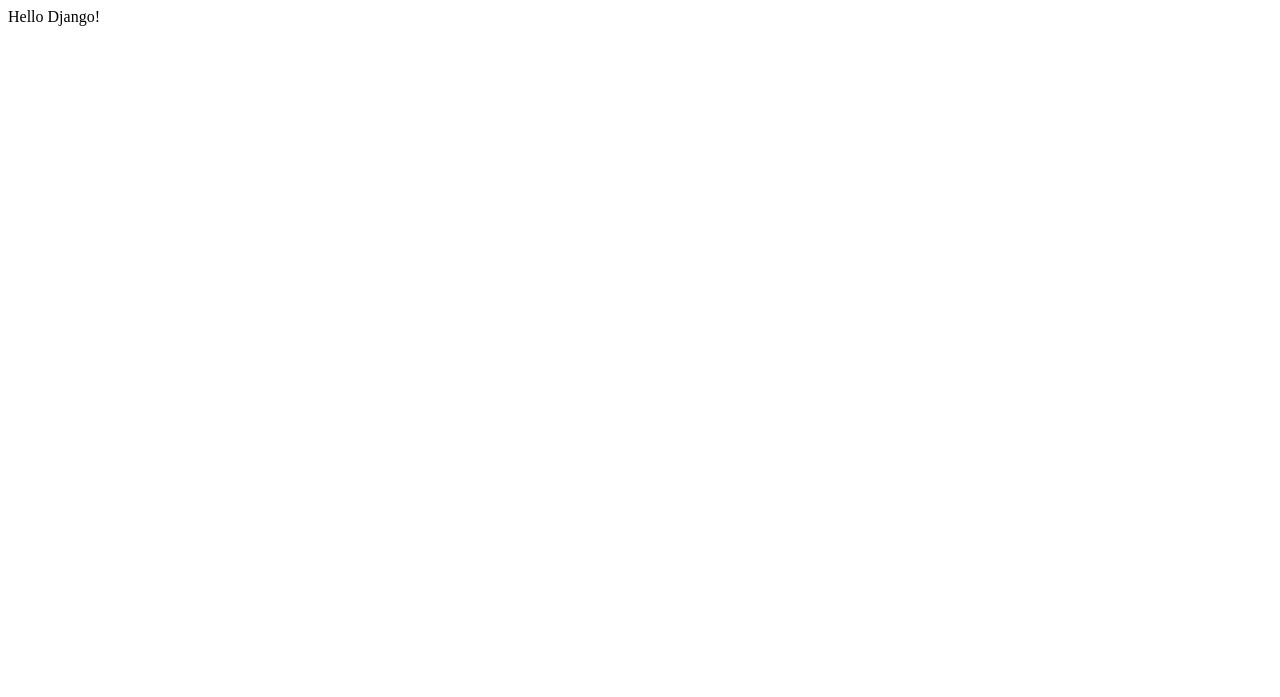
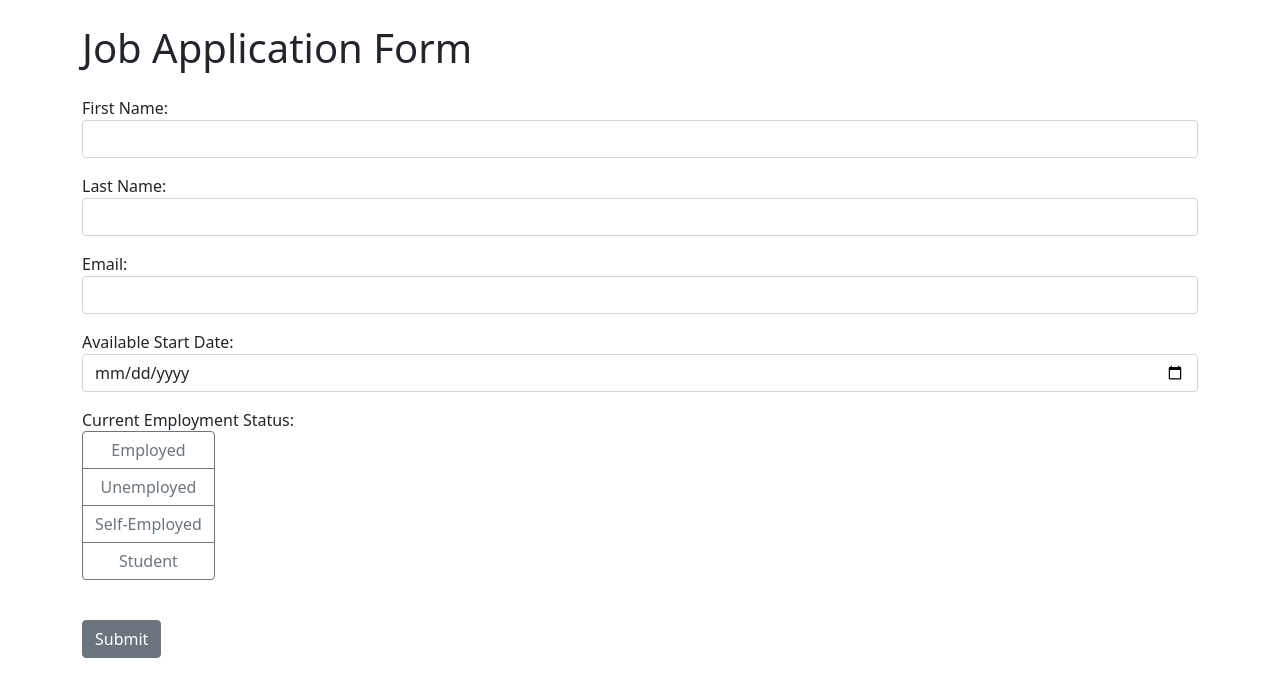
Before and after one commit to siphiwemsibi/form_django-app, a Django app: page / in a window 1280 px wide. Before the commit the part shown is almost empty. Shown: the top 697 px of the page. Run offline with Django 5.2, Linux system fonts and the light colour scheme.

Commit message:
modified job app html file

```diff
--- a/job_application/templates/index.html
+++ b/job_application/templates/index.html
@@ -2,10 +2,59 @@
 <html lang="en">
 <head>
     <meta charset="UTF-8">
-    <meta name="viewport" content="width=device-width, initial-scale=1.0">
-    <title>Document</title>
+    <meta name="viewport" content="width=device-width, initial-scale=1", shrink-to-fit=no>
+    <link rel="stylesheet" href="https://cdn.jsdelivr.net/npm/bootstrap@5.1.3/dist/css/bootstrap.min.css">
+    <title>Index</title>
 </head>
 <body>
-    Hello Django!
+    <div class="container">
+    <h1 class="mt-4 mb-4">Job Application Form</h1>
+    <form method="post">
+        {% csrf_token %}
+        <div class="form-group mb-3">
+            <label for="first_name">First Name:</label>
+            <input class="form-control" type="text" id="first_name" name="first_name" required>
+        </div>
+        <div class="form-group mb-3">
+            <label for="last_name">Last Name:</label>
+            <input class="form-control" type="text" id="last_name" name="last_name" required>
+        </div>
+        <div class="form-group mb-3">
+            <label for="email">Email:</label>
+            <input class="form-control" type="email" id="email" name="email" required>
+        </div>
+        <div class="form-group mb-3">
+            <label for="date">Available Start Date:</label>
+            <input class="form-control" type="date" id="date" name="date" required>
+        </div>
+        <div class="form-group mb-3">
+            <label>Current Employment Status:</label>
+            <br>
+            <div class="btn-group-vertical" id="occupation">
+                <input class="btn-check form-control" type="radio" id="employed" name="occupation" value="employed" required>
+                <label class="btn btn-outline-secondary" for="employed">Employed</label>
+                <input class="btn-check form-control" type="radio" id="unemployed" name="occupation" value="unemployed" required>
+                <label class="btn btn-outline-secondary" for="unemployed">Unemployed</label>
+                <input class="btn-check form-control" type="radio" id="self-employed" name="occupation" value="self-employed" required>
+                <label class="btn btn-outline-secondary" for="self-employed">Self-Employed</label>
+                <input class="btn-check form-control" type="radio" id="student" name="occupation" value="student" required>
+                <label class="btn btn-outline-secondary" for="student">Student</label>
+            </div>
+        </div>
+        <button type="submit" class="btn btn-secondary mb-4 mt-4">Submit</button>
+
+        {% if messages %}
+
+        <div class="alert alert-success mt-4">
+            {% for message in messages %}
+                <p>{{ message }}</p>
+            {% endfor %}
+        </div>
+        {% endif %}
+
+    </form>
+    </div>
+    <script src="https://code.jquery.com/jquery-3.6.0.min.js"></script>
+    <script src="https://cdn.jsdelivr.net/npm/bootstrap@5.1.3/dist/js/bootstrap.min.js"></script>
 </body>
 </html>
```
